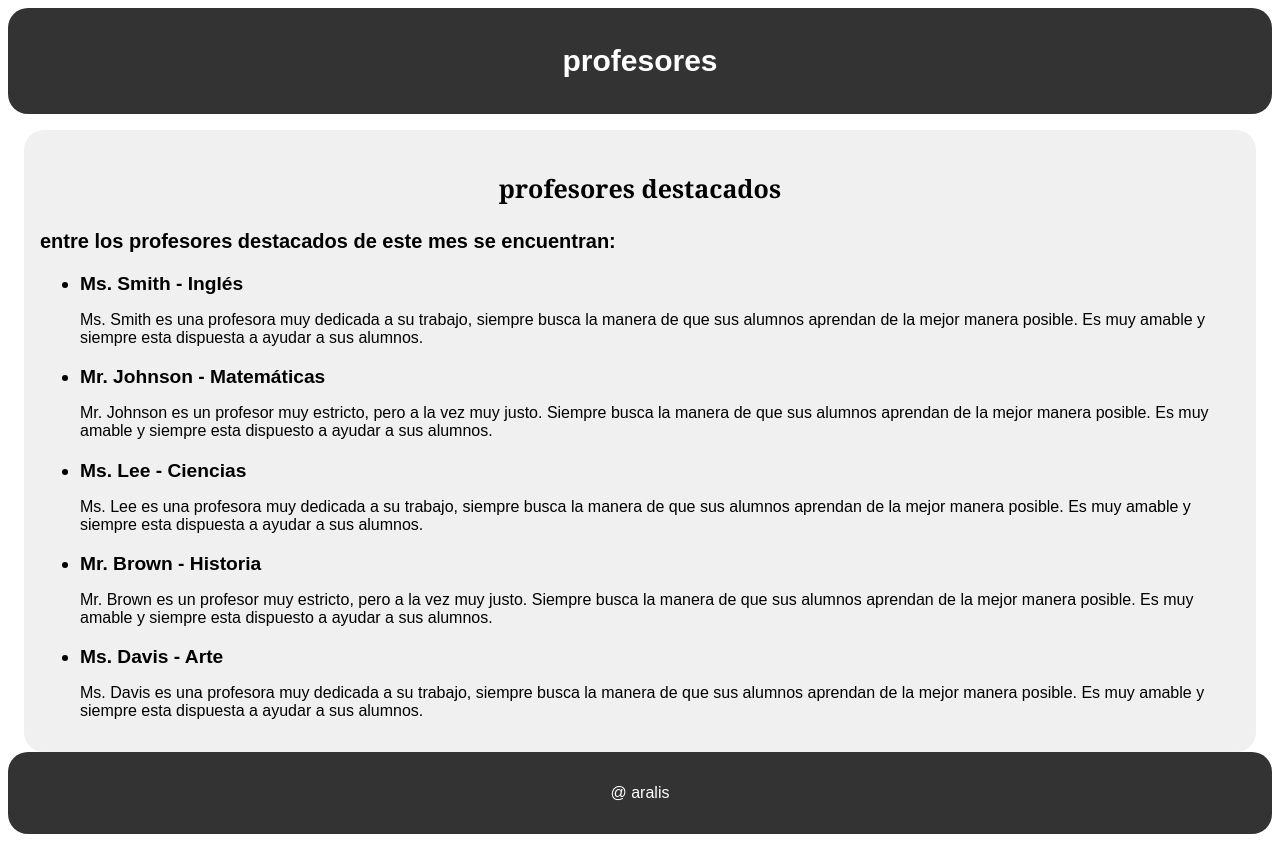
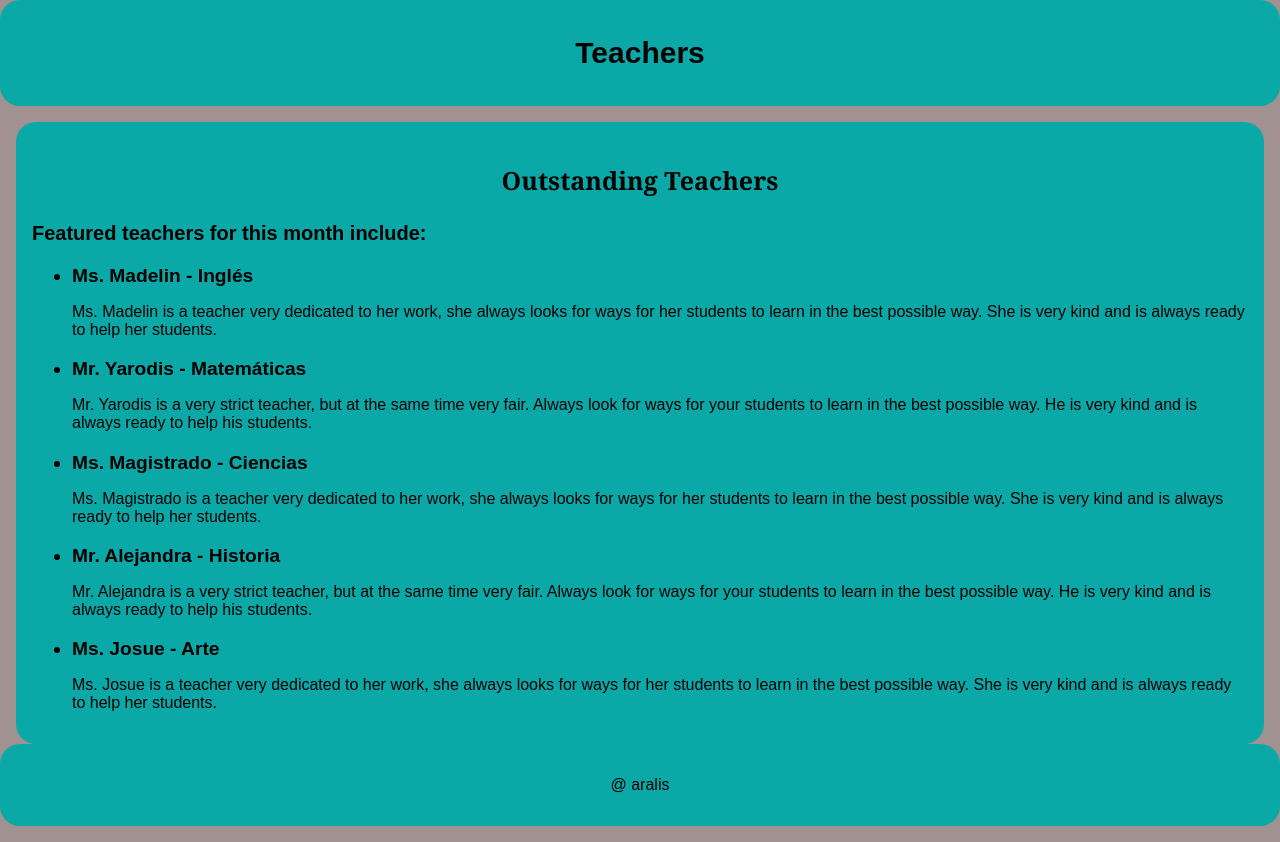
Before and after one commit to colegioccm/laughing-eureka, a plain HTML site: page index.html in a window 1280 px wide. Drawn offline with Linux system fonts and the light colour scheme.

Commit message:
Add files via upload

```diff
--- a/index.html
+++ b/index.html
@@ -3,30 +3,32 @@
 <head>
     <meta charset="UTF-8">
     <meta name="viewport" content="width=device-width, initial-scale=1.0">
-    <title>Document</title>
+    <title>Teachers</title>
     <link rel="stylesheet" href="style.css">
+    <link rel="icon" href="Logo.webp" type="image/x-icon">
+</head>
 </head>
 <body>
     <header>
-        <h1>profesores</h1>
+        <h1>Teachers</h1>
     </header>
     <section>
-        <h3>profesores destacados</h3>
+        <h3>Outstanding Teachers</h3>
         <nav>
-            <p>entre los profesores destacados de este mes se encuentran:</p>
+            <p>Featured teachers for this month include:</p>
         </nav>
 
         <ul>
-            <li>Ms. Smith - Inglés</li>
-            <p>Ms. Smith es una profesora muy dedicada a su trabajo, siempre busca la manera de que sus alumnos aprendan de la mejor manera posible. Es muy amable y siempre esta dispuesta a ayudar a sus alumnos.</p>
-            <li>Mr. Johnson - Matemáticas</li>
-            <p>Mr. Johnson es un profesor muy estricto, pero a la vez muy justo. Siempre busca la manera de que sus alumnos aprendan de la mejor manera posible. Es muy amable y siempre esta dispuesto a ayudar a sus alumnos.</p>
-            <li>Ms. Lee - Ciencias</li>
-            <p>Ms. Lee es una profesora muy dedicada a su trabajo, siempre busca la manera de que sus alumnos aprendan de la mejor manera posible. Es muy amable y siempre esta dispuesta a ayudar a sus alumnos.</p>
-            <li>Mr. Brown - Historia</li>
-            <p>Mr. Brown es un profesor muy estricto, pero a la vez muy justo. Siempre busca la manera de que sus alumnos aprendan de la mejor manera posible. Es muy amable y siempre esta dispuesto a ayudar a sus alumnos.</p>
-            <li>Ms. Davis - Arte</li>
-            <p>Ms. Davis es una profesora muy dedicada a su trabajo, siempre busca la manera de que sus alumnos aprendan de la mejor manera posible. Es muy amable y siempre esta dispuesta a ayudar a sus alumnos.</p>
+            <li>Ms. Madelin - Inglés</li>
+            <p>Ms. Madelin is a teacher very dedicated to her work, she always looks for ways for her students to learn in the best possible way. She is very kind and is always ready to help her students.</p>
+            <li>Mr. Yarodis - Matemáticas</li>
+            <p>Mr. Yarodis is a very strict teacher, but at the same time very fair. Always look for ways for your students to learn in the best possible way. He is very kind and is always ready to help his students.</p>
+            <li>Ms. Magistrado - Ciencias</li>
+            <p>Ms. Magistrado is a teacher very dedicated to her work, she always looks for ways for her students to learn in the best possible way. She is very kind and is always ready to help her students.</p>
+            <li>Mr. Alejandra - Historia</li>
+            <p>Mr. Alejandra is a very strict teacher, but at the same time very fair. Always look for ways for your students to learn in the best possible way. He is very kind and is always ready to help his students.</p>
+            <li>Ms. Josue - Arte</li>
+            <p>Ms. Josue is a teacher very dedicated to her work, she always looks for ways for her students to learn in the best possible way. She is very kind and is always ready to help her students.</p>
         </ul>
     </section>
     <footer>
--- a/style.css
+++ b/style.css
@@ -1,6 +1,12 @@
+body{
+    margin: 0;
+    padding: 0;
+    font-family: Arial, sans-serif;
+    background-color: #a19191;
+}
 header{
-    background-color: #333;
-    color: white;
+    background-color: #0ba8a8;
+    color: rgb(0, 0, 0);
     text-align: center;
     padding: 1em;
     font-family: Arial, sans-serif;
@@ -17,7 +23,7 @@ section{
     margin-right: 1em;
     padding: 1em;
     border-radius: 20px;
-    background-color: #f0f0f0;
+    background-color: #0ba8a8;
     font-family: Arial, sans-serif;
 }
 section h3{
@@ -39,8 +45,8 @@ section ul li{
     margin-top: 1em;
 }
 footer{
-    background-color: #333;
-    color: white;
+    background-color: #0ba8a8;
+    color: rgb(0, 0, 0);
     text-align: center;
     padding: 1em;
    border-radius: 20px;
```
Also changed, not shown: Logo.webp (added).
